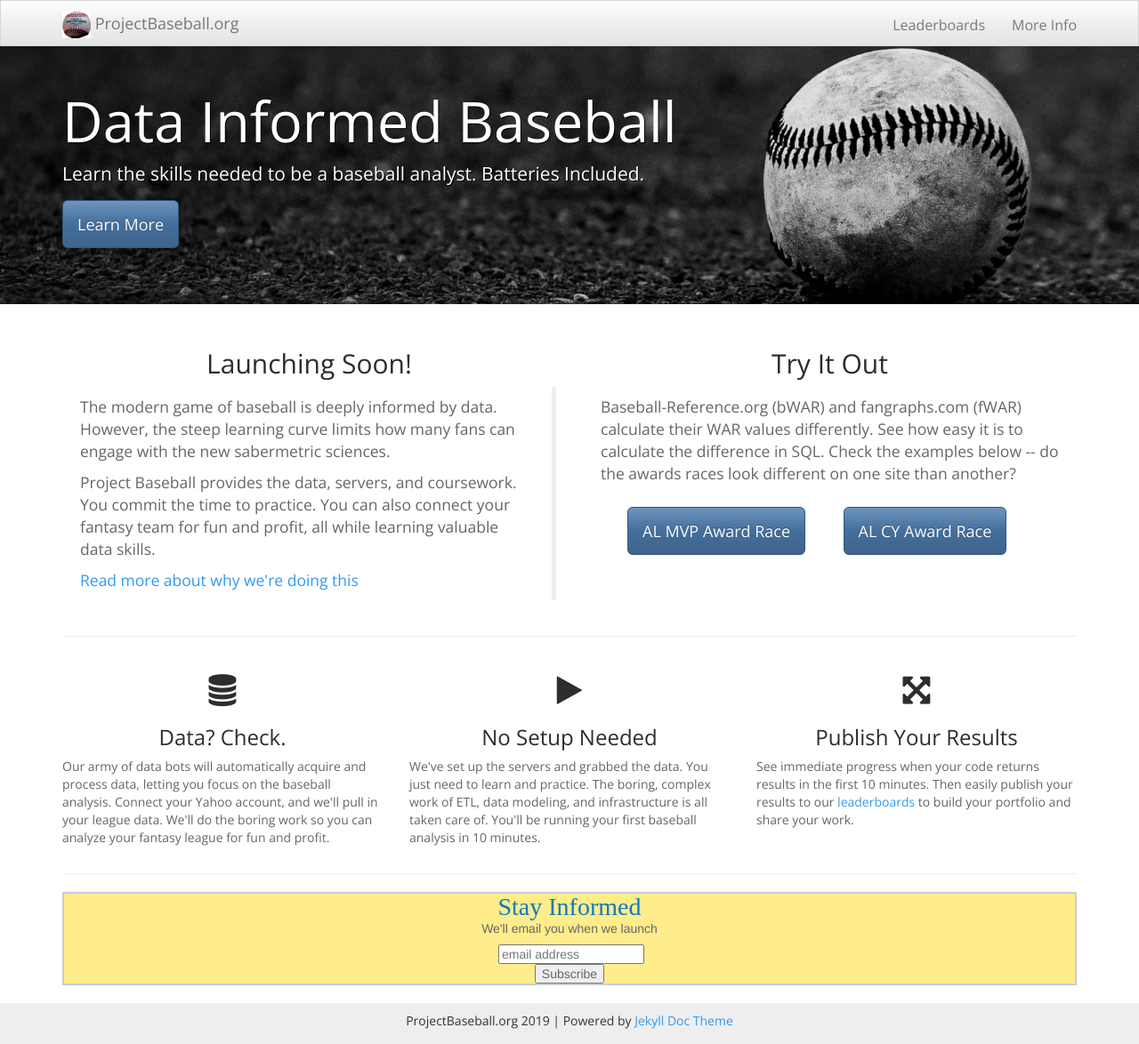
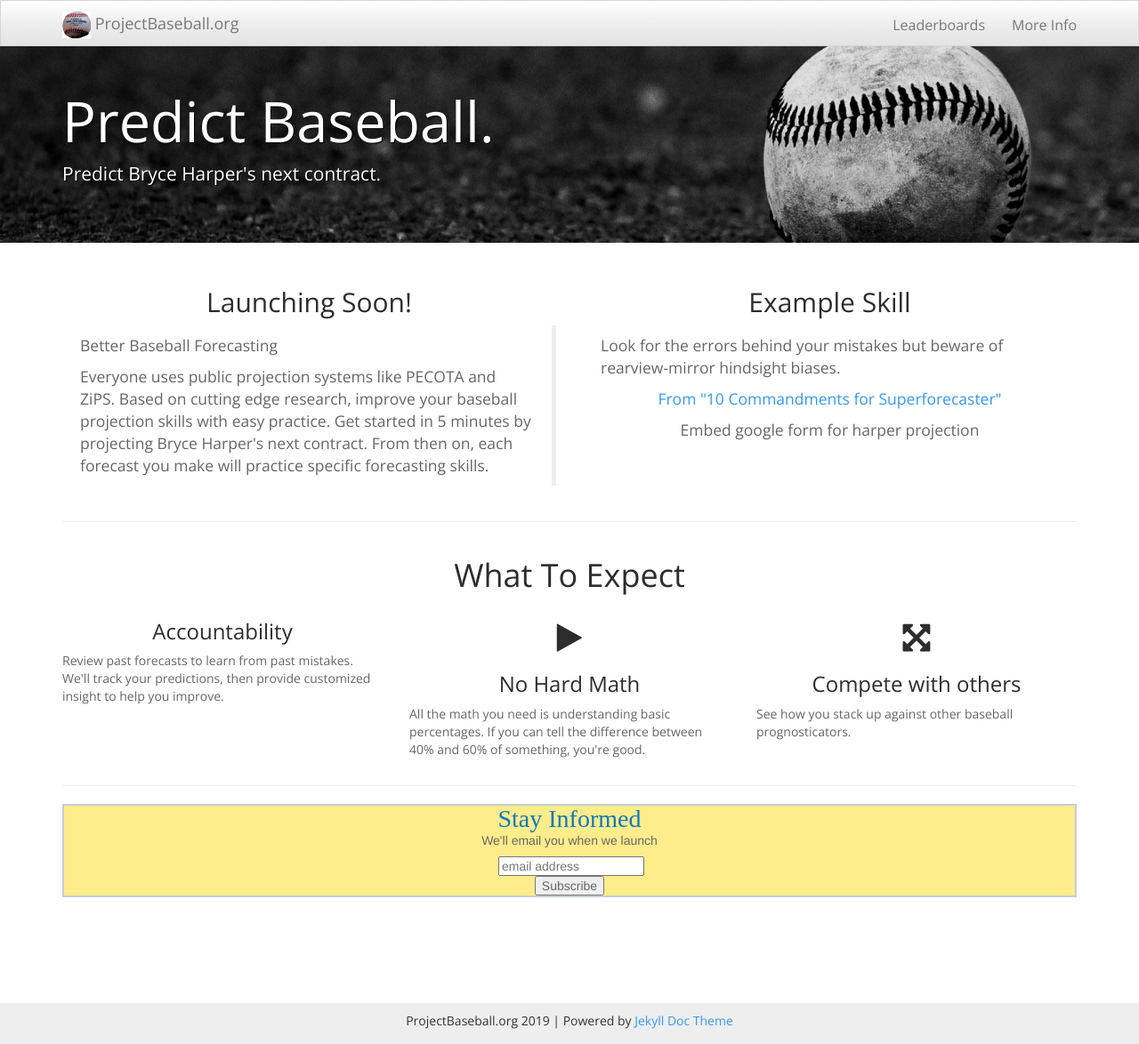
Before and after one commit to leleu/projectbaseball-org, a Jekyll site: the page built from index.html, in a window 1280 px wide and 1174 px high. Shown: the whole window at 89% size. Built offline with Jekyll 4.4.1, drawn with Linux system fonts in a browser that asks for light colours; nearby versions of some CDN libraries; comment, search, counter and statistics services are not loaded.

Commit message:
updated homepage language

```diff
--- a/index.html
+++ b/index.html
@@ -4,9 +4,9 @@ layout: default
 
 <div class="header-container jumbotron">
     <div class="container">
-        <h1>Data Informed Baseball</h1>
-        <p>Learn the skills needed to be a baseball analyst.  Batteries Included.</p>
-        <p><a class="btn btn-primary btn-lg" href="{{ "/docs/introduction/" | prepend: site.baseurl }}" role="button">Learn More</a></p>
+        <h1>Predict Baseball.</h1>
+        <p>Predict Bryce Harper's next contract.</p>
+        <!-- <p><a class="btn btn-primary btn-lg" href="{{ "/docs/introduction/" | prepend: site.baseurl }}" role="button">Learn More</a></p> -->
     </div>
 </div>
 
@@ -17,21 +17,19 @@ layout: default
         <div class="col-md-6">
             <h2 class="header-light regular-pad text-center">Launching Soon!</h2>
             <blockquote style="border-right: 5px solid #eeeeee; border-left: 0px">
-              <p>The modern game of baseball is deeply informed by data.
-              However, the steep learning curve limits how many fans can engage with the
-                new sabermetric sciences.</p>
-              <p>Project Baseball provides the data, servers, and coursework.  You commit the time to practice.
-                You can also connect your fantasy team for fun and profit,
-                all while learning valuable data skills.</p>
-              <p><a href="/docs/motivations">Read more about why we're doing this</a></p>
+              <p>Better Baseball Forecasting</p>
+              <p>Everyone uses public projection systems like PECOTA and ZiPS.
+                 Based on cutting edge research, improve your baseball projection skills with easy practice.
+                 Get started in 5 minutes by projecting Bryce Harper's next contract.  From then on, each forecast you make
+                 will practice specific forecasting skills.</p>
             </blockquote>
         </div>
         <div class="col-md-6 text-center">
-            <h2 class="header-light regular-pad text-center">Try It Out</h2>
+            <h2 class="header-light regular-pad text-center">Example Skill</h2>
             <blockquote style="border-left: 0px;">
-                <p style="text-align: left">Baseball-Reference.org (bWAR) and fangraphs.com (fWAR) calculate their WAR values differently.
-                See how easy it is to calculate the difference in SQL.  Check the examples below -- do the awards races look different on one site than another?
-              {% include tryitout.html %}
+                <p style="text-align: left">Look for the errors behind your mistakes but beware of rearview-mirror hindsight biases.
+                <p><a href="https://fs.blog/2015/12/ten-commandments-for-superforecasters/">From "10 Commandments for Superforecaster"</a></p>
+                <p>Embed google form for harper projection</p>
             </blockquote>
         </div>
     </div>
@@ -39,26 +37,24 @@ layout: default
     <hr>
 
     <div class="row">
+        <h1 class="text-center">What To Expect</h1>
         <div class="col-sm-4">
-            <h1 class="text-center"><i class="fa fa-database" aria-hidden="true"></i></h1>
-            <h3 class="text-center">Data? Check.</h3>
+            <h3 class="text-center">Accountability</h3>
             <p>
-              Our army of data bots will automatically acquire and process data, letting you focus on the baseball analysis.  Connect your Yahoo account, and we'll pull in your league data.
-              We'll do the boring work so you can analyze your fantasy league for fun and profit.
+              Review past forecasts to learn from past mistakes.  We'll track your predictions,
+              then provide customized insight to help you improve.
             </p>
         </div>
         <div class="col-sm-4">
             <h1 class="text-center"><i class="fa fa-play" aria-hidden="true"></i></h1>
-            <h3 class="text-center">No Setup Needed</h3>
-            <p>We've set up the servers and grabbed the data.  You just need to learn and practice.
-              The boring, complex work of ETL, data modeling, and infrastructure is all taken care of.
-              You'll be running your first baseball analysis in 10 minutes.</p>
+            <h3 class="text-center">No Hard Math</h3>
+            <p>All the math you need is understanding basic percentages.  If you can tell the difference between
+            40% and 60% of something, you're good.</p>
         </div>
         <div class="col-sm-4">
             <h1 class="text-center"><i class="fa fa-arrows-alt" aria-hidden="true"></i></h1>
-            <h3 class="text-center">Publish Your Results</h3>
-            <p>See immediate progress when your code returns results in the first 10 minutes.
-                Then easily publish your results to our <a href="https://hub.projectbaseball.org/leaderboards/top">leaderboards</a> to build your portfolio and share your work.</p>
+            <h3 class="text-center">Compete with others</h3>
+            <p>See how you stack up against other baseball prognosticators.</p>
         </div>
     </div>
 
```
